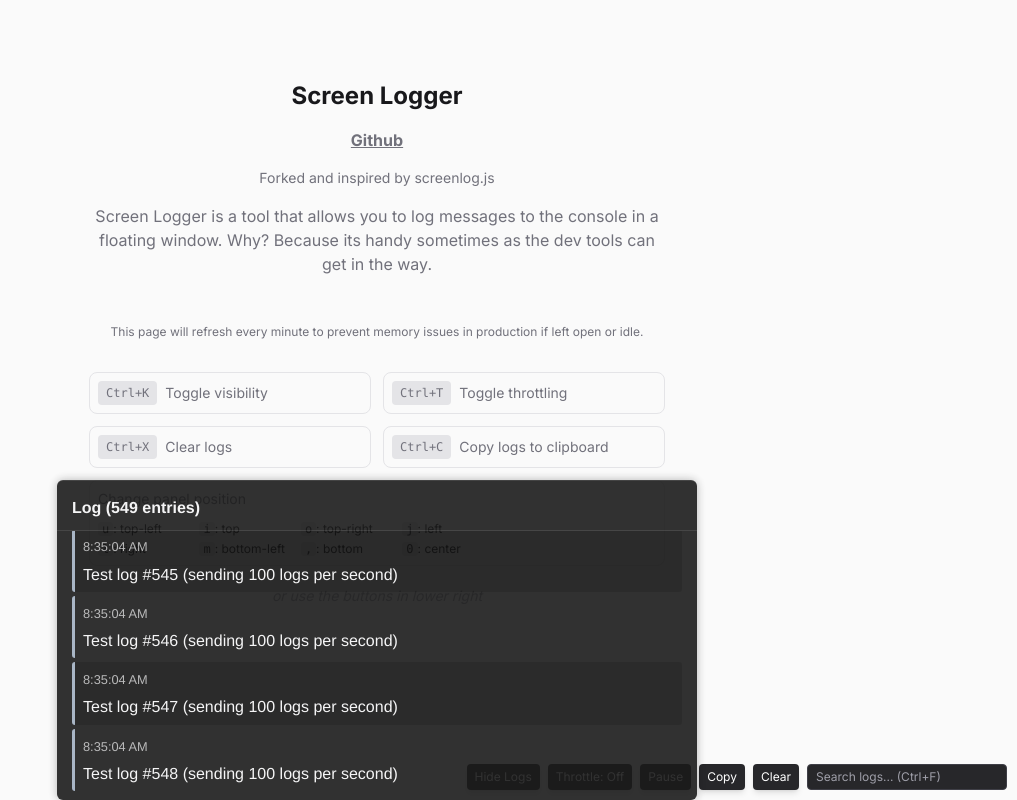
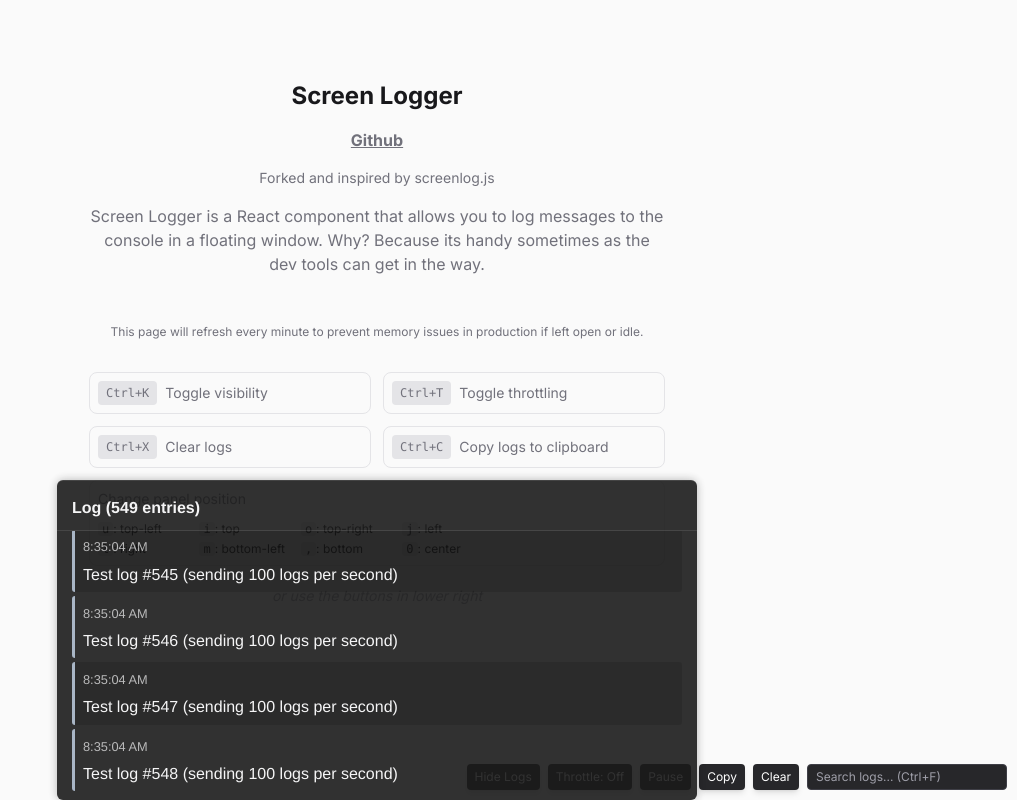
Before and after one commit to josh-tt/tt-screen-logger, a Next.js app: page / in a window 1280 px wide. Shown: the whole page, without its empty margins (263-1280 px from the left). Built offline with nearby package versions, Linux system fonts and the light colour scheme.

Commit message:
chore: text update

```diff
--- a/src/app/page.tsx
+++ b/src/app/page.tsx
@@ -21,9 +21,9 @@ export default function Home() {
         </p>
 
         <p className="text-base max-w-xl mx-auto mb-12">
-          Screen Logger is a tool that allows you to log messages to the console
-          in a floating window. Why? Because its handy sometimes as the dev
-          tools can get in the way.
+          Screen Logger is a React component that allows you to log messages to
+          the console in a floating window. Why? Because its handy sometimes as
+          the dev tools can get in the way.
         </p>
         <p className="text-xs max-w-xl mx-auto mb-8">
           This page will refresh every minute to prevent memory issues in
```
